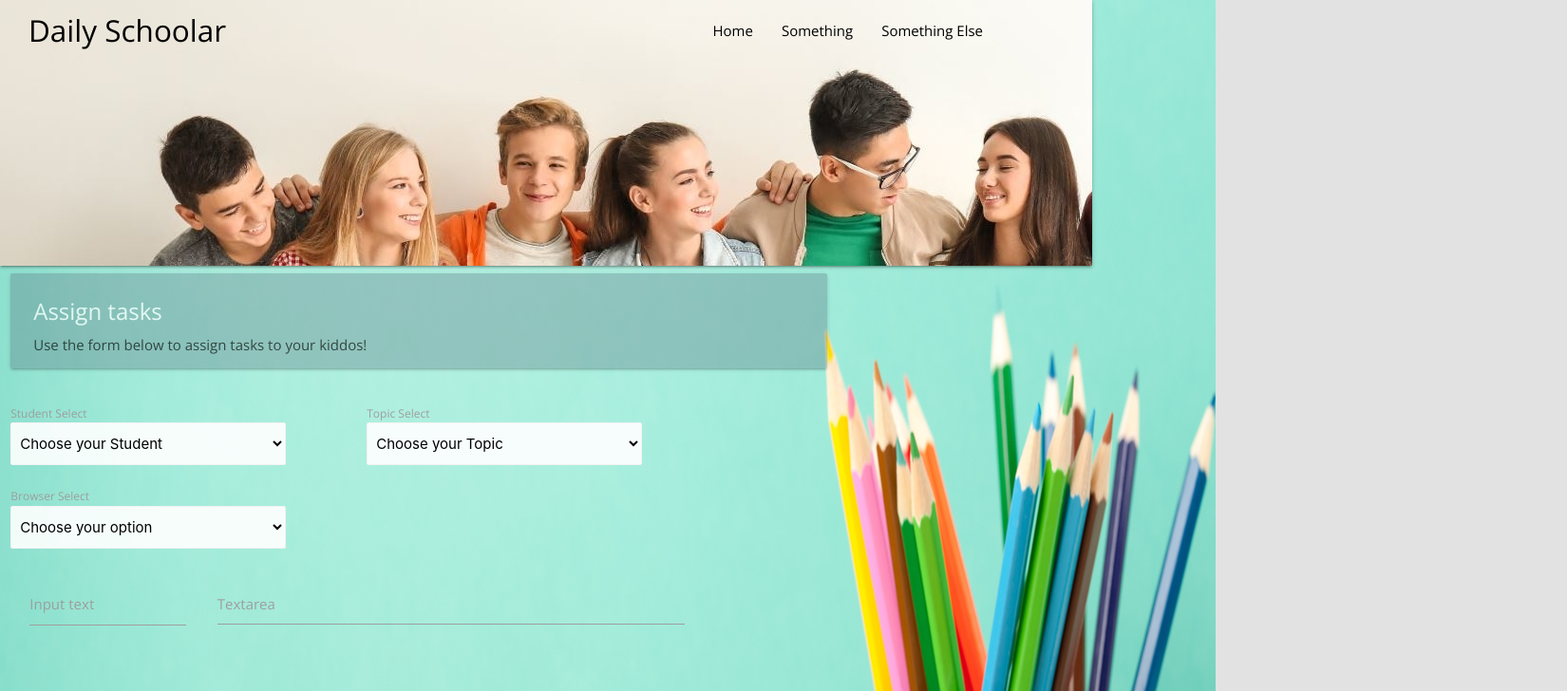
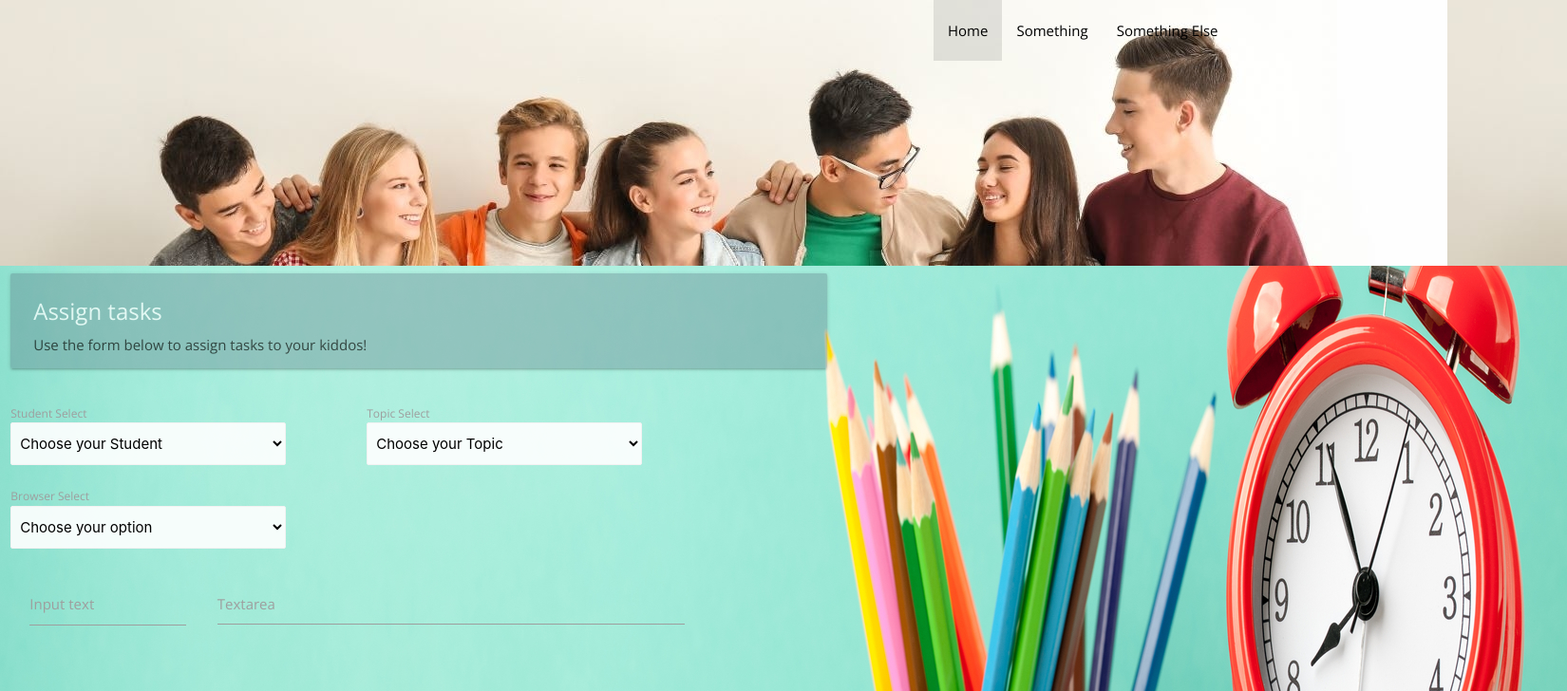
Before and after one commit to JPalmer76/daily_schoolar, a React (Create React App) app in the folder client/: page / in a window 1280 px wide. Shown: the top 728 px of the page at 95% size, 1650 px wide, since content can reach past the window. Built offline with nearby package versions, Linux system fonts and the light colour scheme.

Commit message:
updated navbar image and added state for navbar links

```diff
--- a/client/src/App.js
+++ b/client/src/App.js
@@ -15,7 +15,6 @@ import Register from "./Components/RegisterPage/Register";
 function App() {
   return (
     <wrapper>
-
       <div>
         <Nav />
       </div>
--- a/client/src/Components/Navbar/Nav.js
+++ b/client/src/Components/Navbar/Nav.js
@@ -4,17 +4,43 @@ import "./Style.css"
 export default class Nav extends Component {
   render() {
     return (
-        <nav>
-    <div class="nav-wrapper">
-      <a href="#" id="navfont1" class="brand-logo">Daily Schoolar</a>
-      <ul id="nav-mobile" class="right hide-on-med-and-down">
-        <li><a class="navfont" href="sass.html">Home</a></li>
-        <li><a class="navfont" href="badges.html">Something</a></li>
-        <li><a class="navfont" href="collapsible.html">Something Else</a></li>
-      </ul>
-    </div>
-  </nav>
+      <nav class="white z-depth-0">
+        <div class="container">
+          <div class="nav-wrapper">
+            {/* <a class="brand-logo black-text"><img src="/assets/images/logo.png"></a> */}
+            {/* <a href="#" data-activates="mobile-demo" class="button-collapse"><i class="material-icons black-text">menu</i></a> */}
+            <ul class="right hide-on-med-and-down">
+              <li class="active"><a class="black-text" routerLink="/login">Home</a></li>
+              <li><a class="black-text" routerLink="/Admin">Something</a></li>
+              <li><a class="black-text" routerLink="/Student">Something Else</a></li>
+            </ul>
+          </div>
+        </div>
+        {/* <ul class="side-nav" id="mobile-demo">
+          <li><a class="black-text" routerLink="/home">Home</a></li>
+          <li><a class="black-text" routerLink="/services">Something</a></li>
+          <li><a class="black-text" routerLink="/contacts">Something Else</a></li>
+        </ul> */}
 
+        <script
+          src="https://code.jquery.com/jquery-3.4.1.min.js"
+          integrity="sha256-CSXorXvZcTkaix6Yvo6HppcZGetbYMGWSFlBw8HfCJo="
+          crossorigin="anonymous"></script>
+
+        <script type="text/javascript">
+          {/* $(document).ready(function(){
+            $('ul.right li').on('click', function () {
+              var clicked = $(this);
+              $('ul.right li').each(function () {
+                if ($(this).hasClass('active')) {
+                  $(this).removeClass('active');
+                }
+              });
+              $(this).addClass('active');
+            })
+          }); */}
+        </script>
+      </nav>
     )
   }
 }
--- a/client/src/Components/Navbar/Style.css
+++ b/client/src/Components/Navbar/Style.css
@@ -11,7 +11,7 @@ nav {
     font-family: 'Open Sans', sans-serif;
     background-image: url("../../images/kids6.jpg");
     height: 280px;
-    width: 1150px;
+    width: 1650px;
 
 }
 
--- a/client/src/Components/StudentPage/Student.js
+++ b/client/src/Components/StudentPage/Student.js
@@ -11,7 +11,7 @@ export default class Student extends Component {
           <div class="col s12 ">
             <div class="card blue-grey darken-0">
               <div  class="card-content black-text">
-                <span class="card-title">What I did today....</span>
+                <span class="card-title">Homeschool To Do list...</span>
                 <p>
                   Enter the things you did today in the spaces below.</p>
               </div>
```
Lines whose indentation alone changed are shown as unchanged.
